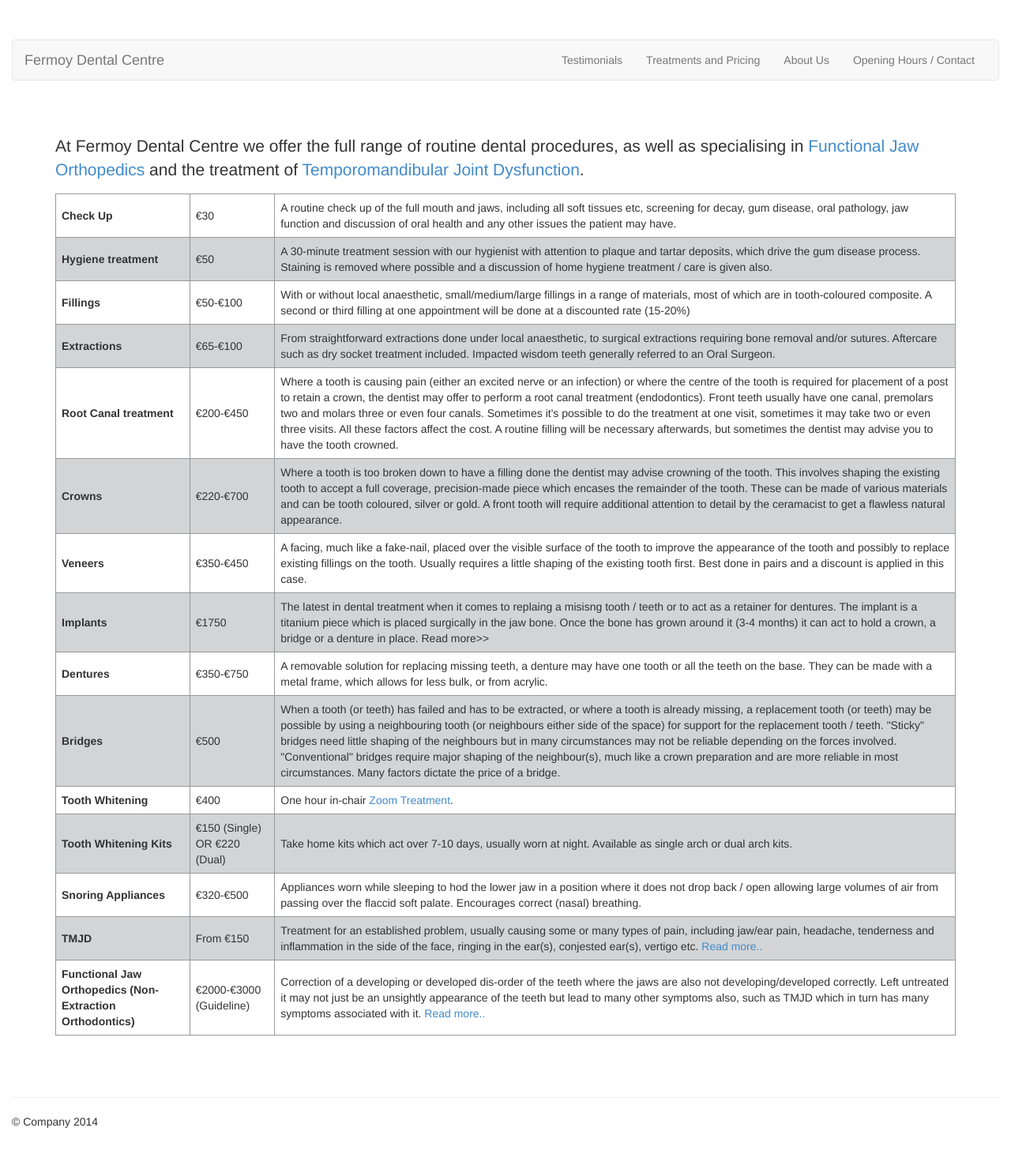
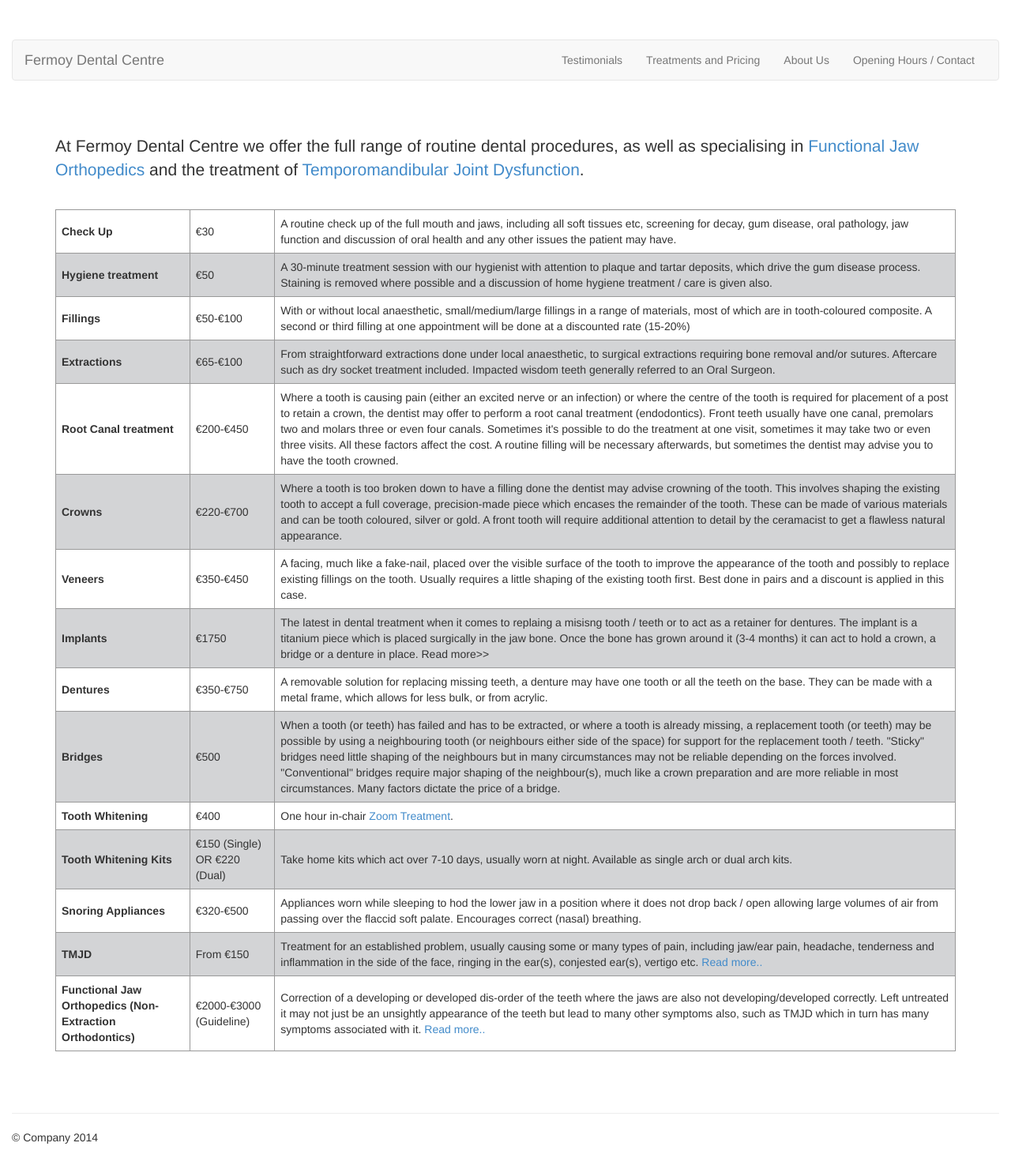
Before and after one commit to briansheehan/fermoydental, a Jekyll site: the page built from pricing.html, in a window 1280 px wide. Shown: the whole page at 79% size. Built offline with Jekyll 4.4.1, drawn with Linux system fonts in a browser that asks for light colours; nearby versions of some CDN libraries; Markdown is read by kramdown in place of the engine named in the settings.

```diff
--- a/pricing.html
+++ b/pricing.html
@@ -5,7 +5,9 @@ layout: default
 <p>At Fermoy Dental Centre we offer the full range of routine dental
 procedures, as well as specialising in <a href="fjo.html">Functional Jaw
 Orthopedics</a> and
-the treatment of  <a href="tmjd.html"> Temporomandibular Joint Dysfunction</a>.
+the treatment of  <a href="tmjd.html"> Temporomandibular Joint Dysfunction</a>.</p>
+
+<br/>
 
 <table class="price-list">
   <tr>
```
Also changed, not shown: fjo.html (line endings or trailing spaces).
